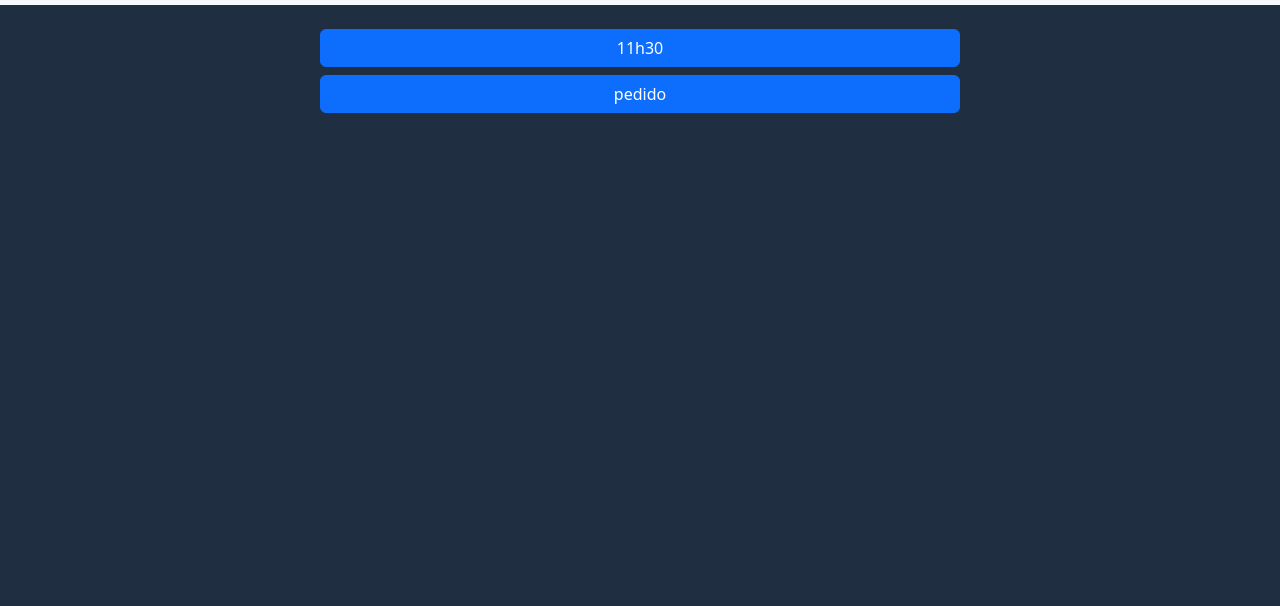
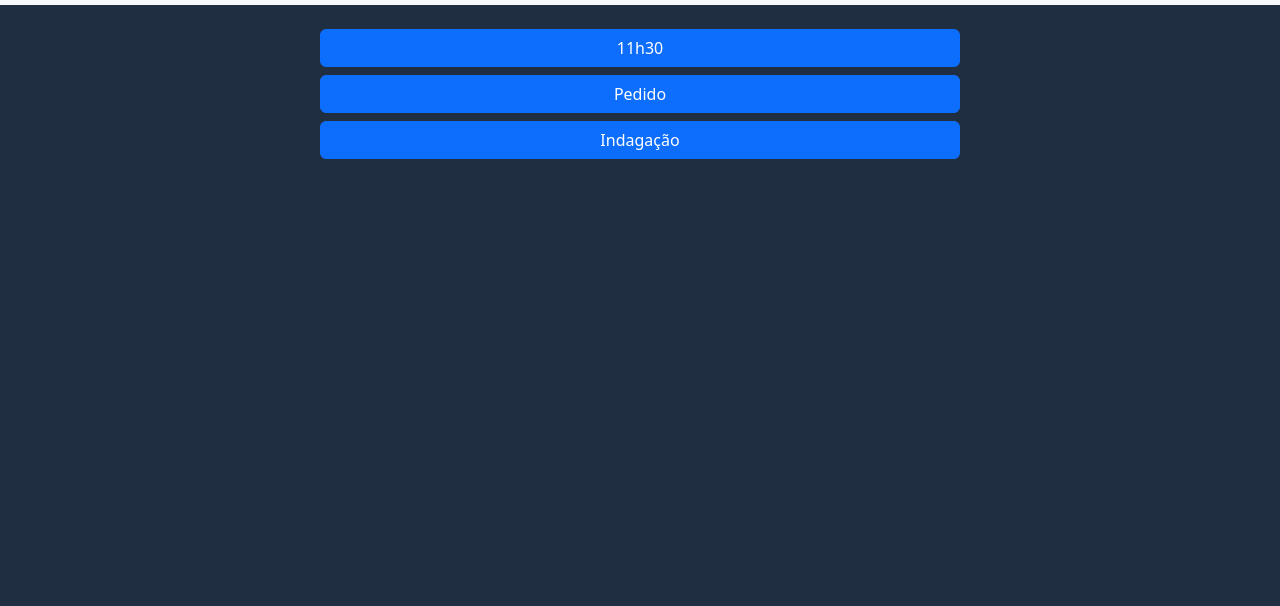
Before and after one commit to M00NH0RS3/codes, a plain HTML site: page index.html in a window 1280 px wide. Shown: the part 51-657 px from the top of the page. Drawn offline with nearby package versions, Linux system fonts and the light colour scheme.

Commit message:
Update index.html

```diff
--- a/index.html
+++ b/index.html
@@ -79,7 +79,14 @@
         type="button"
         href="https://m00nh0rs3.github.io/codes/pedido.html"
       >
-        pedido
+        Pedido
+      </a>
+      <a
+        class="btn btn-primary"
+        type="button"
+        href="https://m00nh0rs3.github.io/codes/indagacao.html"
+      >
+        Indagação
       </a>
     </div>
 
```
